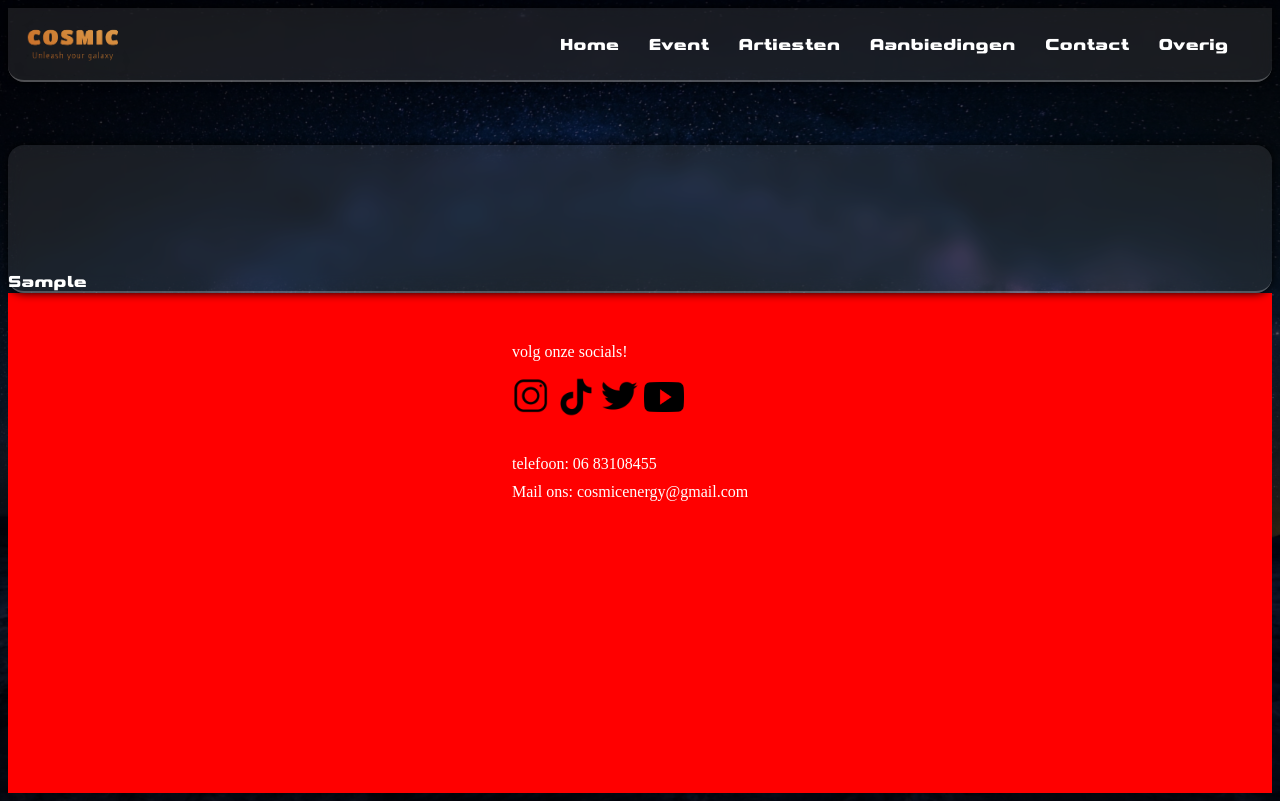
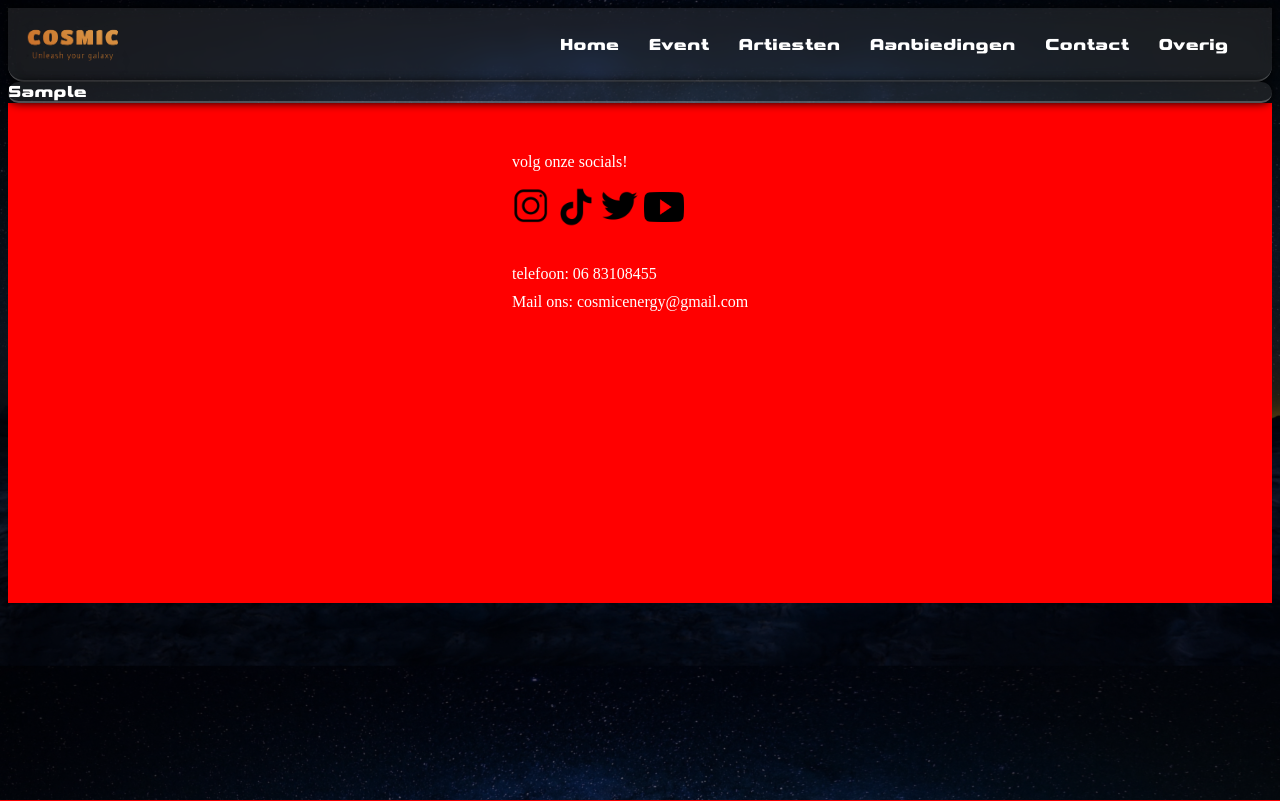
Before and after one commit to Rai71/localFile, a PHP site: page /aanbiedingenOverzicht.php in a window 1280 px wide. Run offline with PHP 8.4, Linux system fonts and the light colour scheme; tables that the repository leaves empty or names only in its code hold one stand-in row (values such as "Sample post").

Commit message:
Update style.css

```diff
--- a/css/style.css
+++ b/css/style.css
@@ -414,10 +414,9 @@ h3{
     border-bottom: 2px solid rgba(255, 255, 255, 0.24);
     box-shadow: 0 0 10px 0;
     align-items: center;
-    margin-top: 5%;
 }
 #overzicht a{
-    margin-top: 10%;
+    text-align: center;
 }
 
 
@@ -425,7 +424,6 @@ h3{
 
 #details p {
     font-size: 200%;
-    color: white;
 }
 #details{
     display: flex;
```
